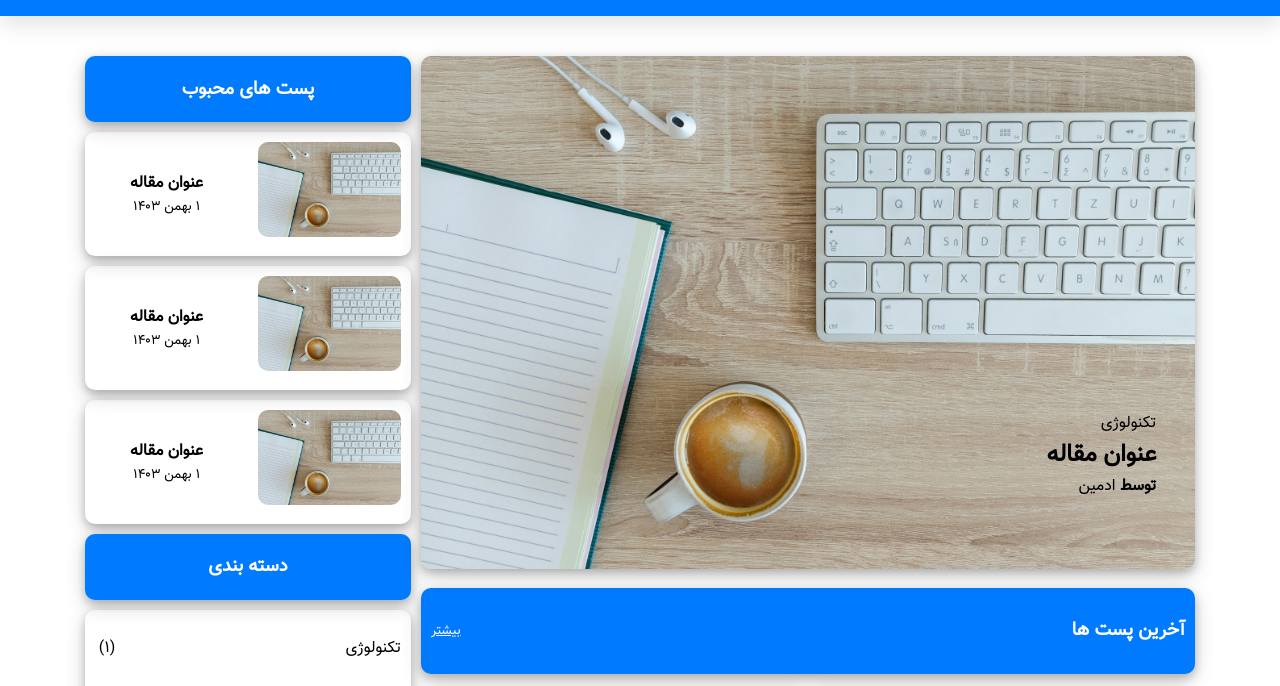
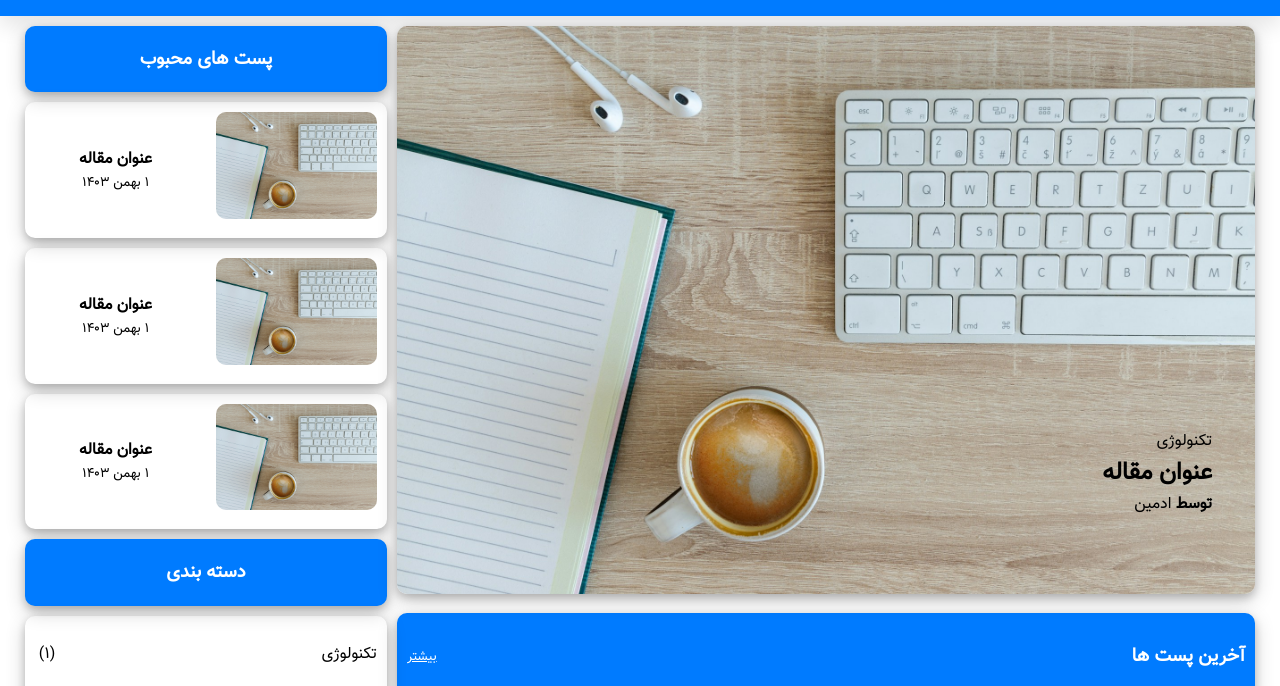
Before and after one commit to sinashdev/simple-blog-template, a plain HTML site: page index.html in a window 1280 px wide. Shown: the part 77-763 px from the top of the page. Drawn offline with Linux system fonts and the light colour scheme.

Commit message:
margin problem solved

```diff
--- a/style.css
+++ b/style.css
@@ -58,7 +58,7 @@ body {
 .main {
   display: flex;
   flex-direction: row;
-  margin: 40px 80px 40px 80px;
+  margin: 10px 20px 10px 20px;
 }
 .bcontainer {
   display: flex;
```
